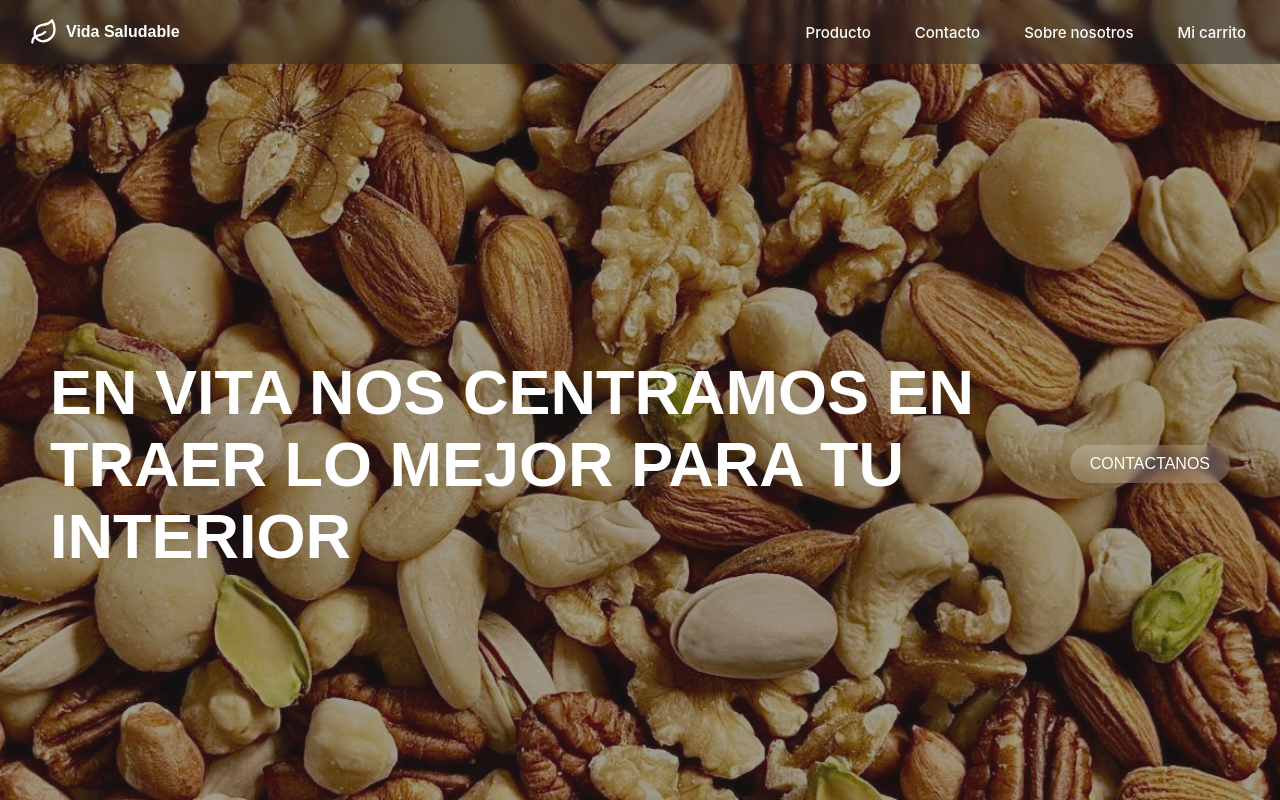
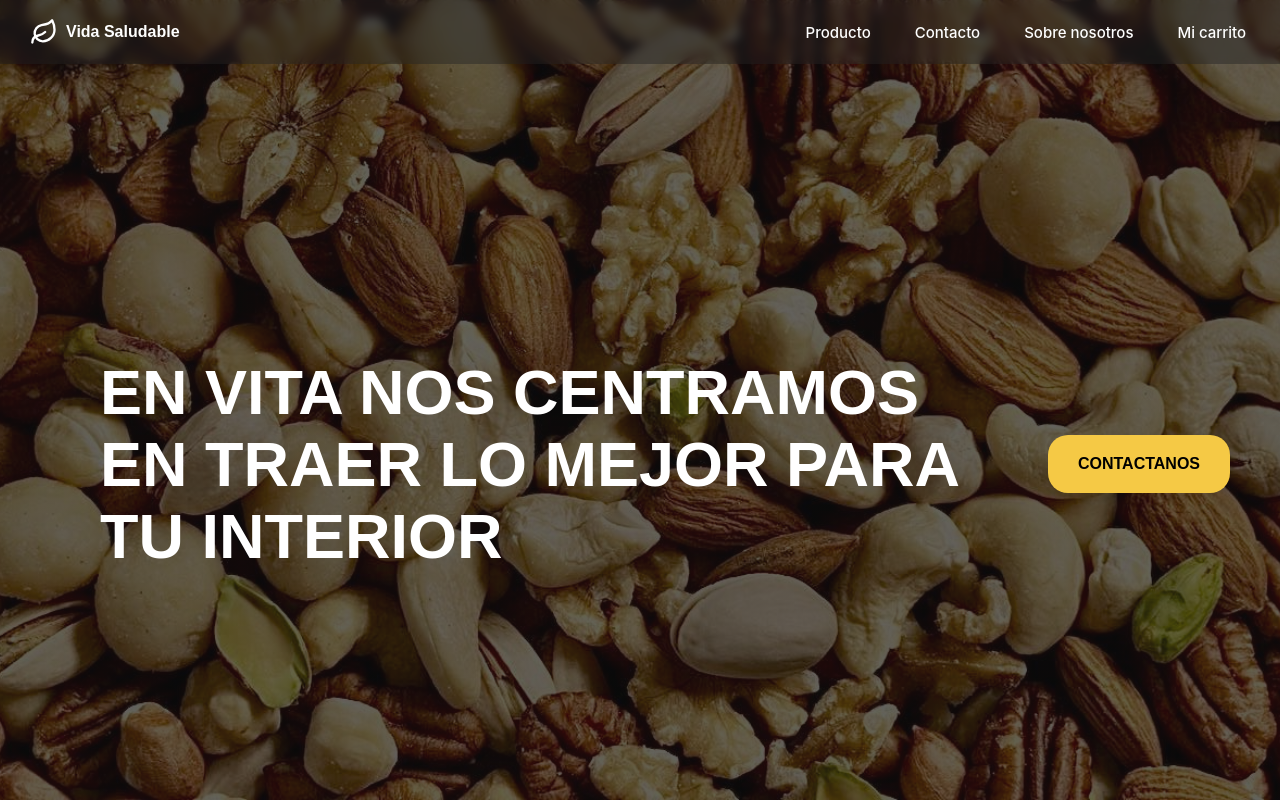
Before and after one commit to sbrn-9/vita-store, a Next.js app in the folder vite-web/: page / in a window 1280 px wide. Built offline with nearby package versions, Linux system fonts and the light colour scheme.

Commit message:
end: header

```diff
--- a/vite-web/src/components/css/header.module.css
+++ b/vite-web/src/components/css/header.module.css
@@ -1,6 +1,6 @@
 .container {
   background:
-    linear-gradient(rgba(36, 34, 34, 0.44), rgba(36, 34, 34, 0.44)),
+    linear-gradient(rgba(14, 14, 14, 0.646), rgba(14, 14, 14, 0.646)),
     url('/header.jpg'); /*se aplica un filtro de color por encima de la imagen*/
   background-size: cover;
   background-repeat: no-repeat;
@@ -26,14 +26,21 @@
   font-size: 63px;
   font-weight: bold;
   text-align: left;
+  padding: 50px;
 }
 
 .button {
-  background-color: rgba(255,255,255,0.2);
-  color: #fff;
-  border: 30px;
+  background-color: #F5C945;
+  color: #000000;
+  border: 20px;
   border-radius: 20px;
-    padding: 10px 20px;
+  padding: 20px 30px;
 font-size: 16px;
-  backdrop-filter: blur(5px);
+font-weight: bold;
 }
+
+.button:hover {
+  background-color: #000000;
+  color: #F5C945;
+  transition: 0.3s ease;
+}
--- a/vite-web/src/components/header.tsx
+++ b/vite-web/src/components/header.tsx
@@ -2,7 +2,7 @@
 
 import React from 'react';
 import styles from './css/header.module.css';
-import { Text, Group, Image, Button} from '@mantine/core';
+import { Text, Group, Button} from '@mantine/core';
 import { Navbar } from './navbar';
 
 
```
